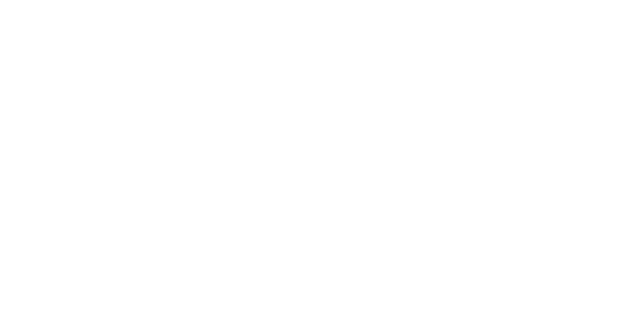
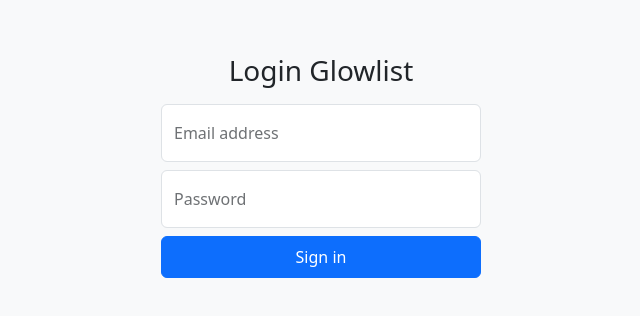
Before and after one commit to nlkp-tech/glowlist, a React (Vite) app in the folder glowlist-frontend/: page /login in a window 1280 px wide. Before the commit this address had no page. Shown: the part 234-550 px from the top of the page, without its empty margins (319-959 px from the left). Built offline with nearby package versions, Linux system fonts and the light colour scheme.

Commit message:
Create login.jsx

```diff
--- a/glowlist-frontend/src/App.jsx
+++ b/glowlist-frontend/src/App.jsx
@@ -6,11 +6,22 @@
 import Tentang from "./pages/Tentang";
 import AddProduk from "./pages/AddProduk";
 import EditProduk from "./pages/EditProduk";
+import { Navigate } from "react-router-dom";
+import Login from "./pages/Login";
+
+function ProtectedRoute({ children }){
+  const token = localStorage.getItem("token");
+  if (!token) {
+    return <Navigate to="/login" replace />;
+  }
+  return children;
+}
 
 export default function App(){
   return (
     <BrowserRouter>
       <Routes>
+        <Route path="/login" element={<Login />} />
         <Route path="/" element={<Layout />}>
           <Route index element={<Home />}/>
           <Route path="produk" element={<Produk />}/>
--- a/glowlist-frontend/src/components/Header.jsx
+++ b/glowlist-frontend/src/components/Header.jsx
@@ -1,10 +1,18 @@
-import { Link } from "react-router-dom";
+import { Link, useNavigate } from "react-router-dom";
 
 export default function Header() {
+
+    const navigate = useNavigate();
+
+    const handleLogout = () => {
+        localStorage.removeItem("token");
+        navigate("/login");
+    };
+
     return (
         <nav className="navbar navbar-dark bg-dark px-3">
             <Link to="/" className="navbar-brand">Glowlist</Link>
-            <button className="btn btn-danger">Logout</button>
+            <button onClick={handleLogout} className="btn btn-danger">Logout</button>
         </nav>
     );
 }
--- /dev/null
+++ b/glowlist-frontend/src/pages/Login.jsx
@@ -0,0 +1,72 @@
+import { useState } from "react";
+import { useNavigate } from "react-router-dom";
+
+export default function Login() {
+    const [formData, setFormData] = useState({ email: "", password: "" });
+    const navigate = useNavigate();
+
+    const handleChange = (e) => {
+        setFormData({ ...formData, [e.target.name]: e.target.value });
+    };
+
+    const handleSubmit = async (e) => {
+        e.preventDefault();
+        try {
+            const res = await fetch("http://localhost:5000/login", {
+                method: "POST",
+                headers: { "Content-Type": "application/json" },
+                body: JSON.stringify(formData),
+            });
+            const data = await res.json();
+
+            if (res.ok && data.auth) {
+                localStorage.setItem("token", data.token);
+                localStorage.setItem("idPengguna", data.id_Pengguna);
+                localStorage.setItem("nama", data.nama);
+                alert("Login berhasil, Selamat datang " + data.nama + "!");
+                navigate("/produk");
+            } else {
+                alert(data.message || "Login gagal");
+            }
+        } catch (err) {
+            console.error("Error:", err);
+            alert("Terjadi kesalahan saat login");
+    }
+};
+
+return (
+    <div className="d-flex align-items-center py-4 bg-body-tertiary vh-100">
+        <main style={{ width: "320px" }} className="m-auto">
+            <form onSubmit={handleSubmit}>
+                <h1 className="h3 mb-3 fw-normal text-center">Login Glowlist</h1>
+                <div className="form-floating mb-2">
+                    <input
+                        type="email"
+                        name="email"
+                        className="form-control"
+                        id="floatingInput"
+                        placeholder="name@example.com"
+                        onChange={handleChange}
+                    />
+                    <label htmlFor="floatingInput">Email address</label>
+                </div>
+
+                <div className="form-floating mb-2">
+                    <input
+                        type="password"
+                        name="password"
+                        className="form-control"
+                        id="floatingPassword"
+                        placeholder="Password"
+                        onChange={handleChange}
+                    />
+                    <label htmlFor="floatingPassword">Password</label>
+                </div>
+                <button className="btn btn-primary w-100 py-2" type="submit">
+                    Sign in
+                </button>
+            </form>
+        </main>
+   </div>
+)
+};
--- a/glowlist-frontend/src/pages/Produk.jsx
+++ b/glowlist-frontend/src/pages/Produk.jsx
@@ -27,6 +27,9 @@
             try {
                 const res = await fetch(`http://localhost:5000/produk/${id}`, {
                     method: "DELETE",
+                    headers: {
+                        Authorization: `Bearer ${localStorage.getItem("token")}`,
+                    }
                 });
                 if (res.ok) {
                     alert("produk berhasil dihapus");
```
